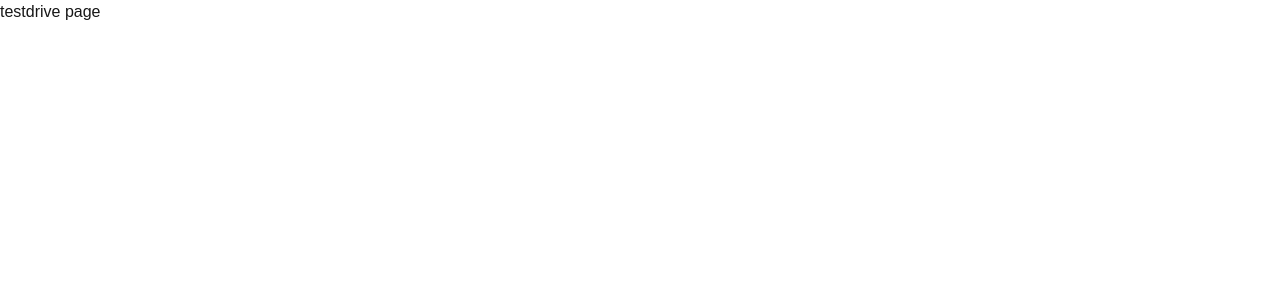
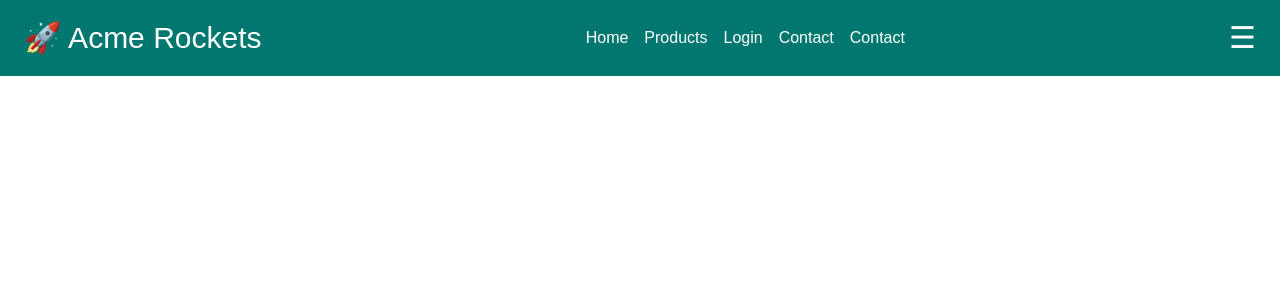
Before and after one commit to enlightened1one/cms-frontend, a Next.js app: page /testdrive in a window 1280 px wide. Shown: the top 300 px of the page. Built offline with nearby package versions, Linux system fonts and the light colour scheme.

Commit message:
3/11/2026 5:04PM

```diff
--- a/app/testdrive/page.tsx
+++ b/app/testdrive/page.tsx
@@ -1,12 +1,44 @@
 import React from "react";
+import Link from "next/link";
 
-const page = () => {
+const Page = () => {
   return (
-    // <div className="w-full h-screen flex items-center justify-center">
-    //   <button className="bg-w">testdrive buitton</button>
-    // </div>
-    <h1 className='bg-h'>testdrive page</h1>
+    <div className="bg-teal-700 px-6 py-5 flex items-center justify-between">
+      <p className="text-3xl font-medium text-white">🚀 Acme Rockets</p>
+      <nav className="hidden sm:block">
+        <ul className="flex space-x-4">
+          <li>
+            <a href="#" className="text-white hover:text-gray-300">
+              Home
+            </a>
+          </li>
+          <li>
+            <a href="#" className="text-white hover:text-gray-300">
+              Products
+            </a>
+          </li>
+          <li>
+            <Link href={"/register"} className="text-white hover:text-lime-500">
+              Login
+            </Link>
+          </li>
+          <li>
+            <a href="#" className="text-white hover:text-gray-300">
+              Contact
+            </a>
+          </li>
+          <li>
+            <a href="#" className="text-white hover:text-gray-300">
+              Contact
+            </a>
+          </li>
+        </ul>
+      </nav>
+      <button className="text-3xl  focus:outline-none text-white">
+        &#9776;
+      </button>
+    </div>
   );
 };
 
-export default page;
+export default Page;
--- a/components/cards/complaintcard.tsx
+++ b/components/cards/complaintcard.tsx
@@ -0,0 +1,9 @@
+import React from 'react'
+
+const complaintcard = () => {
+  return (
+    <div>complaintcard</div>
+  )
+}
+
+export default complaintcard
--- a/components/cards/statcard.tsx
+++ b/components/cards/statcard.tsx
@@ -0,0 +1,9 @@
+import React from 'react'
+
+const statcard = () => {
+  return (
+    <div>statcard</div>
+  )
+}
+
+export default statcard
--- a/components/layout/sidebar.tsx
+++ b/components/layout/sidebar.tsx
@@ -0,0 +1,9 @@
+import React from 'react'
+
+const Sidebar = () => {
+  return (
+    <div>Sidebar</div>
+  )
+}
+
+export default Sidebar
--- a/components/layout/topbar.tsx
+++ b/components/layout/topbar.tsx
@@ -0,0 +1,9 @@
+import React from 'react'
+
+const topbar = () => {
+  return (
+    <div>topbar</div>
+  )
+}
+
+export default topbar
--- a/components/layout/usermenu.tsx
+++ b/components/layout/usermenu.tsx
@@ -0,0 +1,9 @@
+import React from 'react'
+
+const usermenu = () => {
+  return (
+    <div>usermenu</div>
+  )
+}
+
+export default usermenu
```
